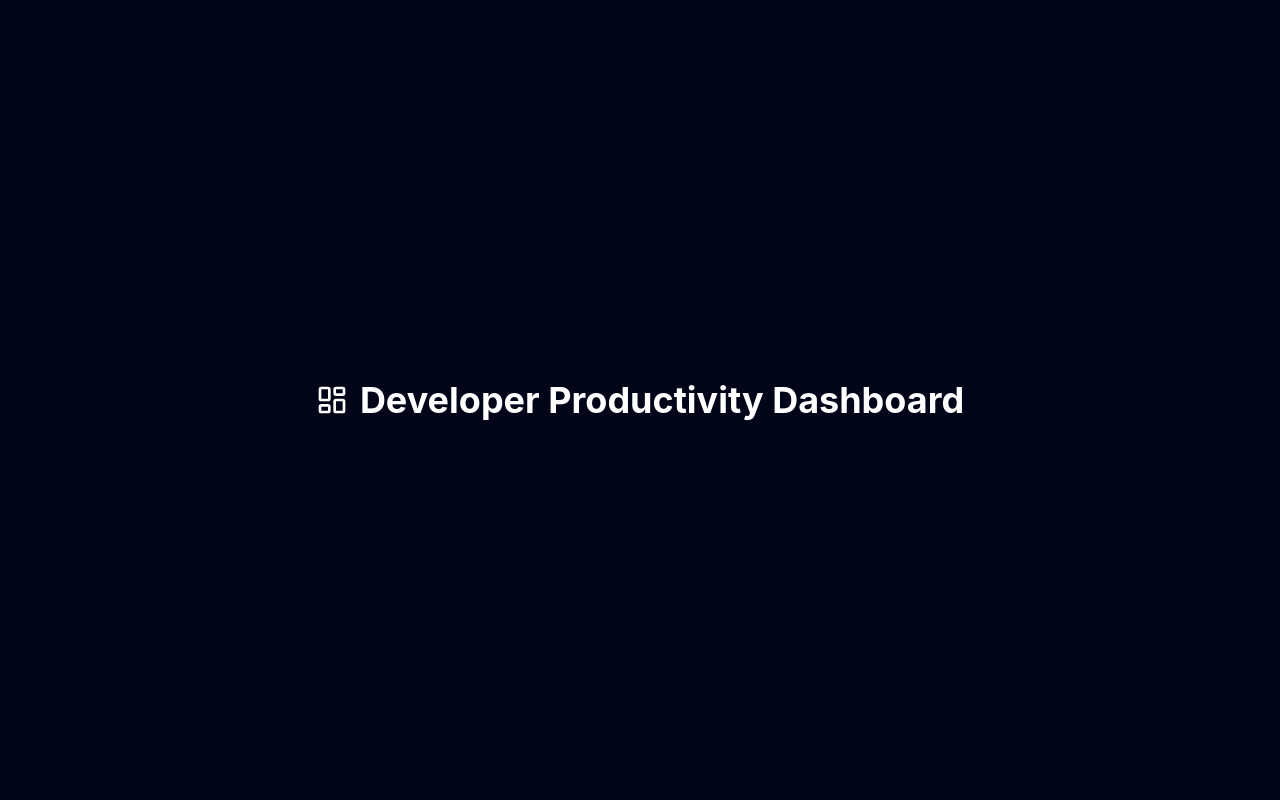
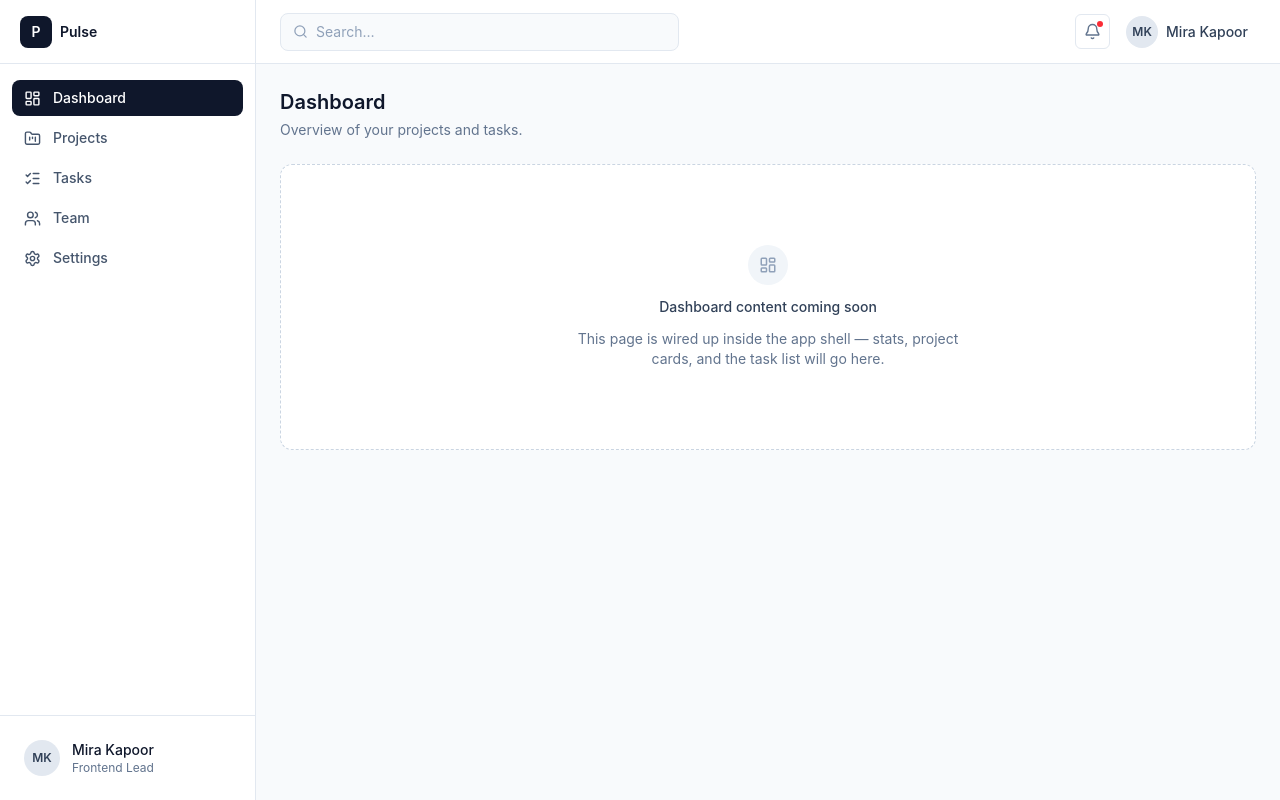
Before and after one commit to duttaanirban/Nexa, a React app in the folder Frontend/: page / in a window 1280 px wide. Built offline with nearby package versions, Linux system fonts and the light colour scheme; the HTML template or start-up script is replaced by a standard one.

Commit message:
feat : build dashboard application shell

```diff
--- a/Frontend/src/App.jsx
+++ b/Frontend/src/App.jsx
@@ -1,16 +1,12 @@
-import { LayoutDashboard } from "lucide-react"
+import AppLayout from "./components/layouts/Applayout.jsx";
+import Dashboard from "./pages/Dashboard.jsx";
 
 function App() {
   return (
-    <div className="flex min-h-screen items-center justify-center bg-slate-950">
-      <div className="flex items-center gap-3 text-white">
-        <LayoutDashboard size={32} />
-        <h1 className="text-4xl font-bold">
-          Developer Productivity Dashboard
-        </h1>
-      </div>
-    </div>
-  )
+    <AppLayout>
+      <Dashboard />
+    </AppLayout>
+  );
 }
 
-export default App
+export default App;
--- /dev/null
+++ b/Frontend/src/components/layouts/Applayout.jsx
@@ -0,0 +1,39 @@
+import { useState } from "react";
+import Sidebar from "./Sidebar";
+import Navbar from "./Navbar";
+
+/**
+ * AppLayout
+ *
+ * Shell that composes Sidebar + Navbar around page content. Owns the
+ * mobile sidebar-open state so Navbar's menu button and Sidebar's
+ * backdrop/close button stay in sync.
+ *
+ * Usage:
+ *   <AppLayout>
+ *     <Dashboard />
+ *   </AppLayout>
+ *
+ * If you introduce React Router, replace `children` with `<Outlet />`
+ * and render <AppLayout /> as a layout route.
+ */
+export default function AppLayout({ children }) {
+  const [isSidebarOpen, setIsSidebarOpen] = useState(false);
+
+  return (
+    <div className="flex h-screen overflow-hidden bg-slate-50">
+      <Sidebar
+        isOpen={isSidebarOpen}
+        onClose={() => setIsSidebarOpen(false)}
+      />
+
+      <div className="flex min-w-0 flex-1 flex-col">
+        <Navbar onMenuClick={() => setIsSidebarOpen(true)} />
+
+        <main className="flex-1 overflow-y-auto p-4 md:p-6">
+          {children}
+        </main>
+      </div>
+    </div>
+  );
+}
--- /dev/null
+++ b/Frontend/src/components/layouts/Navbar.jsx
@@ -0,0 +1,64 @@
+import { Menu, Search, Bell } from "lucide-react";
+
+/**
+ * Navbar
+ *
+ * Props:
+ * - onMenuClick: () => void — opens the mobile sidebar drawer.
+ *   Pass Sidebar's `isOpen` setter from AppLayout.
+ */
+export default function Navbar({ onMenuClick = () => {} }) {
+  return (
+    <header className="flex h-16 shrink-0 items-center gap-3 border-b border-slate-200 bg-white px-4 md:px-6">
+      {/* Mobile menu trigger */}
+      <button
+        type="button"
+        onClick={onMenuClick}
+        className="rounded-md p-2 text-slate-500 hover:bg-slate-100 hover:text-slate-900 focus-visible:outline focus-visible:outline-2 focus-visible:outline-offset-2 focus-visible:outline-slate-400 lg:hidden"
+        aria-label="Open sidebar"
+      >
+        <Menu size={19} />
+      </button>
+
+      {/* Search */}
+      <div className="flex max-w-md flex-1 items-center gap-2 rounded-lg border border-slate-200 bg-slate-50 px-3 py-2">
+        <Search size={15} className="shrink-0 text-slate-400" aria-hidden="true" />
+        <input
+          type="text"
+          placeholder="Search…"
+          aria-label="Search"
+          className="w-full bg-transparent text-sm text-slate-700 placeholder:text-slate-400 focus:outline-none"
+        />
+      </div>
+
+      <div className="flex-1" />
+
+      {/* Notifications */}
+      <button
+        type="button"
+        className="relative rounded-md border border-slate-200 p-2 text-slate-500 hover:bg-slate-100 hover:text-slate-900 focus-visible:outline focus-visible:outline-2 focus-visible:outline-offset-2 focus-visible:outline-slate-400"
+        aria-label="View notifications"
+      >
+        <Bell size={17} />
+        <span
+          className="absolute right-1.5 top-1.5 h-1.5 w-1.5 rounded-full bg-red-500"
+          aria-hidden="true"
+        />
+      </button>
+
+      {/* Profile */}
+      <button
+        type="button"
+        className="flex items-center gap-2 rounded-lg py-1 pl-1 pr-2 hover:bg-slate-100 focus-visible:outline focus-visible:outline-2 focus-visible:outline-offset-2 focus-visible:outline-slate-400"
+        aria-label="Open account menu"
+      >
+        <div className="flex h-8 w-8 items-center justify-center rounded-full bg-slate-200 text-xs font-semibold text-slate-700">
+          MK
+        </div>
+        <span className="hidden text-sm font-medium text-slate-700 sm:inline">
+          Mira Kapoor
+        </span>
+      </button>
+    </header>
+  );
+}
--- /dev/null
+++ b/Frontend/src/components/layouts/Sidebar.jsx
@@ -0,0 +1,135 @@
+import { useState } from "react";
+import {
+  LayoutDashboard,
+  FolderKanban,
+  ListChecks,
+  Users,
+  Settings,
+  X,
+} from "lucide-react";
+
+/**
+ * Sidebar navigation items.
+ * Swap `activeId` state below for React Router's `useLocation` /
+ * `NavLink` once routing is wired up — this keeps the component
+ * usable standalone until then.
+ */
+const NAV_ITEMS = [
+  { id: "dashboard", label: "Dashboard", icon: LayoutDashboard },
+  { id: "projects", label: "Projects", icon: FolderKanban },
+  { id: "tasks", label: "Tasks", icon: ListChecks },
+  { id: "team", label: "Team", icon: Users },
+  { id: "settings", label: "Settings", icon: Settings },
+];
+
+/**
+ * Sidebar
+ *
+ * Props:
+ * - isOpen: boolean — controls the mobile drawer's visibility.
+ * - onClose: () => void — called when the mobile drawer should close
+ *   (backdrop click, nav item selected, or Escape).
+ *
+ * Behavior:
+ * - Below the `lg` breakpoint, renders as a fixed, slide-in drawer
+ *   with a backdrop. Above `lg`, renders as a static column and the
+ *   drawer chrome (backdrop, close button) is inert.
+ */
+export default function Sidebar({ isOpen = false, onClose = () => {} }) {
+  const [activeId, setActiveId] = useState("dashboard");
+
+  const handleSelect = (id) => {
+    setActiveId(id);
+    onClose();
+  };
+
+  return (
+    <>
+      {/* Backdrop — mobile only, shown when drawer is open */}
+      {isOpen && (
+        <div
+          className="fixed inset-0 z-30 bg-slate-900/40 lg:hidden"
+          aria-hidden="true"
+          onClick={onClose}
+        />
+      )}
+
+      <aside
+        className={[
+          "fixed inset-y-0 left-0 z-40 flex w-64 shrink-0 flex-col",
+          "border-r border-slate-200 bg-white",
+          "transition-transform duration-200 ease-in-out",
+          isOpen ? "translate-x-0" : "-translate-x-full",
+          "lg:static lg:z-auto lg:translate-x-0",
+        ].join(" ")}
+        aria-label="Sidebar"
+      >
+        <div className="flex h-16 shrink-0 items-center justify-between border-b border-slate-200 px-5">
+          <div className="flex items-center gap-2">
+            <div className="flex h-8 w-8 items-center justify-center rounded-lg bg-slate-900 text-sm font-semibold text-white">
+              P
+            </div>
+            <span className="text-sm font-semibold text-slate-900">
+              Pulse
+            </span>
+          </div>
+
+          {/* Close button — mobile only */}
+          <button
+            type="button"
+            onClick={onClose}
+            className="rounded-md p-1.5 text-slate-500 hover:bg-slate-100 hover:text-slate-900 focus-visible:outline focus-visible:outline-2 focus-visible:outline-offset-2 focus-visible:outline-slate-400 lg:hidden"
+            aria-label="Close sidebar"
+          >
+            <X size={18} />
+          </button>
+        </div>
+
+        <nav
+          className="flex-1 space-y-1 overflow-y-auto px-3 py-4"
+          aria-label="Primary"
+        >
+          {NAV_ITEMS.map((item) => {
+            const Icon = item.icon;
+            const isActive = activeId === item.id;
+
+            return (
+              <button
+                key={item.id}
+                type="button"
+                onClick={() => handleSelect(item.id)}
+                aria-current={isActive ? "page" : undefined}
+                className={[
+                  "flex w-full items-center gap-3 rounded-lg px-3 py-2 text-sm font-medium transition-colors",
+                  "focus-visible:outline focus-visible:outline-2 focus-visible:outline-offset-2 focus-visible:outline-slate-400",
+                  isActive
+                    ? "bg-slate-900 text-white"
+                    : "text-slate-600 hover:bg-slate-100 hover:text-slate-900",
+                ].join(" ")}
+              >
+                <Icon size={17} strokeWidth={2} aria-hidden="true" />
+                {item.label}
+              </button>
+            );
+          })}
+        </nav>
+
+        <div className="border-t border-slate-200 p-4">
+          <div className="flex items-center gap-3 rounded-lg px-2 py-2">
+            <div className="flex h-9 w-9 shrink-0 items-center justify-center rounded-full bg-slate-200 text-xs font-semibold text-slate-700">
+              MK
+            </div>
+            <div className="min-w-0 leading-tight">
+              <p className="truncate text-sm font-medium text-slate-900">
+                Mira Kapoor
+              </p>
+              <p className="truncate text-xs text-slate-500">
+                Frontend Lead
+              </p>
+            </div>
+          </div>
+        </div>
+      </aside>
+    </>
+  );
+}
--- /dev/null
+++ b/Frontend/src/pages/Dashboard.jsx
@@ -0,0 +1,34 @@
+import { LayoutDashboard } from "lucide-react";
+
+/**
+ * Dashboard (placeholder)
+ *
+ * Rendered inside AppLayout. Content, cards, and widgets get built
+ * out in a later pass — this just confirms the shell renders and
+ * gives the page a title/region to build into.
+ */
+export default function Dashboard() {
+  return (
+    <div className="flex flex-col gap-6">
+      <div>
+        <h1 className="text-xl font-semibold text-slate-900">Dashboard</h1>
+        <p className="mt-1 text-sm text-slate-500">
+          Overview of your projects and tasks.
+        </p>
+      </div>
+
+      <div className="flex flex-1 flex-col items-center justify-center gap-3 rounded-xl border border-dashed border-slate-300 bg-white px-6 py-20 text-center">
+        <div className="flex h-10 w-10 items-center justify-center rounded-full bg-slate-100">
+          <LayoutDashboard size={18} className="text-slate-400" />
+        </div>
+        <p className="text-sm font-medium text-slate-700">
+          Dashboard content coming soon
+        </p>
+        <p className="max-w-sm text-sm text-slate-500">
+          This page is wired up inside the app shell — stats, project
+          cards, and the task list will go here.
+        </p>
+      </div>
+    </div>
+  );
+}
```
